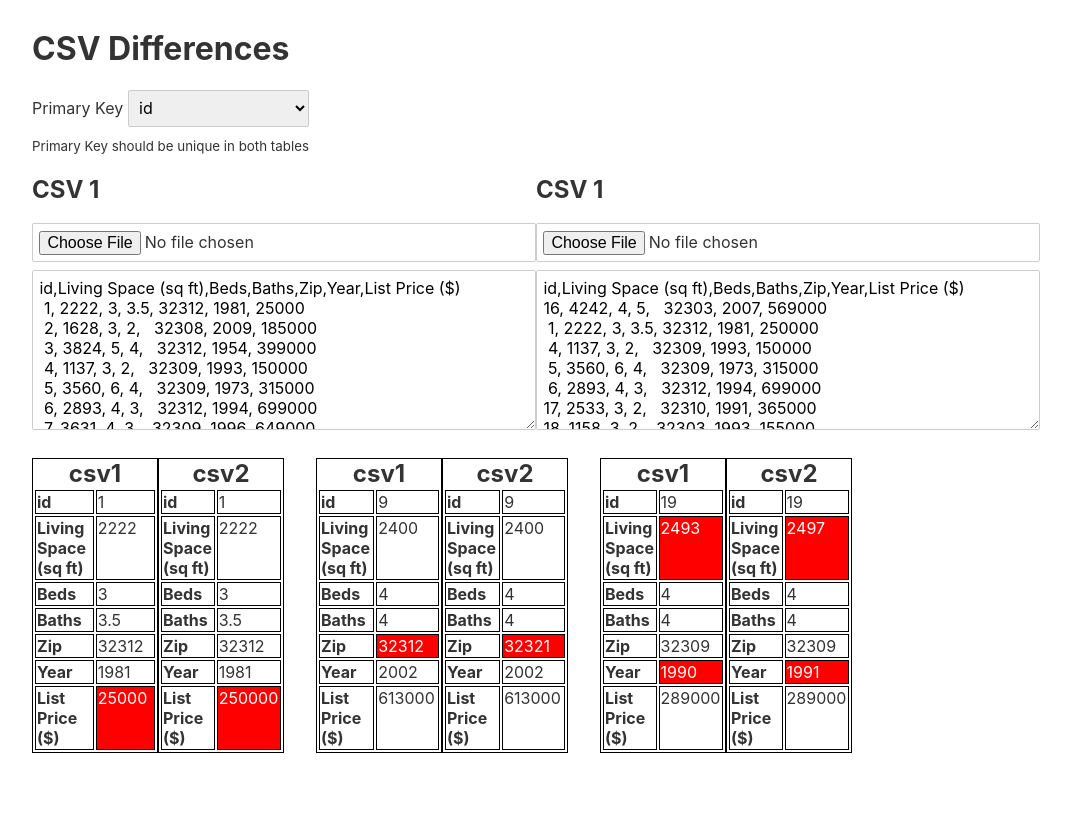
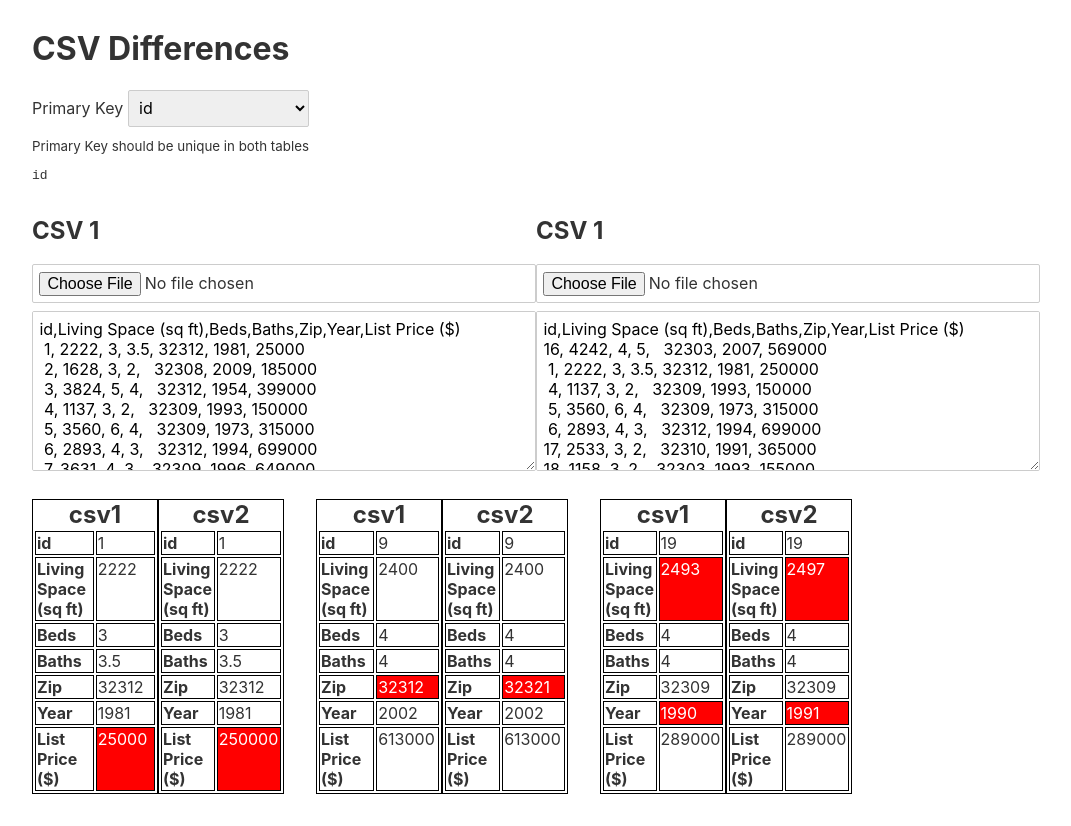
Before and after one commit to zerophin/csv-differences, a Svelte app: page / in a window 1280 px wide. Shown: the whole page, without its empty margins (104-1175 px from the left). Before the commit the page ends 800 px from the top, so only its background shows below. Built offline with nearby package versions, Linux system fonts and the light colour scheme.

Commit message:
bug fix: chosen primary key updated after primaryKeyOptions updated

```diff
--- a/src/App.svelte
+++ b/src/App.svelte
@@ -8,7 +8,12 @@
   let csv1 = data1
   let csv2 = data2
   let primaryKey = 'id'
+  // TODO cleanup
+  // Gets the primary key options from the first row in csv1
   $: primaryKeyOptions = csv1 && csv1Arr.length ? Object.keys(csv1Arr[0]) : [];
+  // TODO cleanup
+  // Sets the primary key to first option in even primaryKeyOptions changes
+  $: primaryKey = primaryKeyOptions.includes(primaryKey) ? primaryKey : primaryKeyOptions[0]
   $: csv1Arr = csvToObject(csv1)
   $: csv2Arr = csvToObject(csv2)
 
@@ -64,6 +69,7 @@
 </script>
 <h1>CSV Differences</h1>
 <PrimaryKeySelect bind:primaryKey bind:primaryKeyOptions/>
+<pre>{primaryKey}</pre>
 <div class="csv-inputs">
     <TableInput bind:csv={csv1}/>
     <TableInput bind:csv={csv2}/>
```
